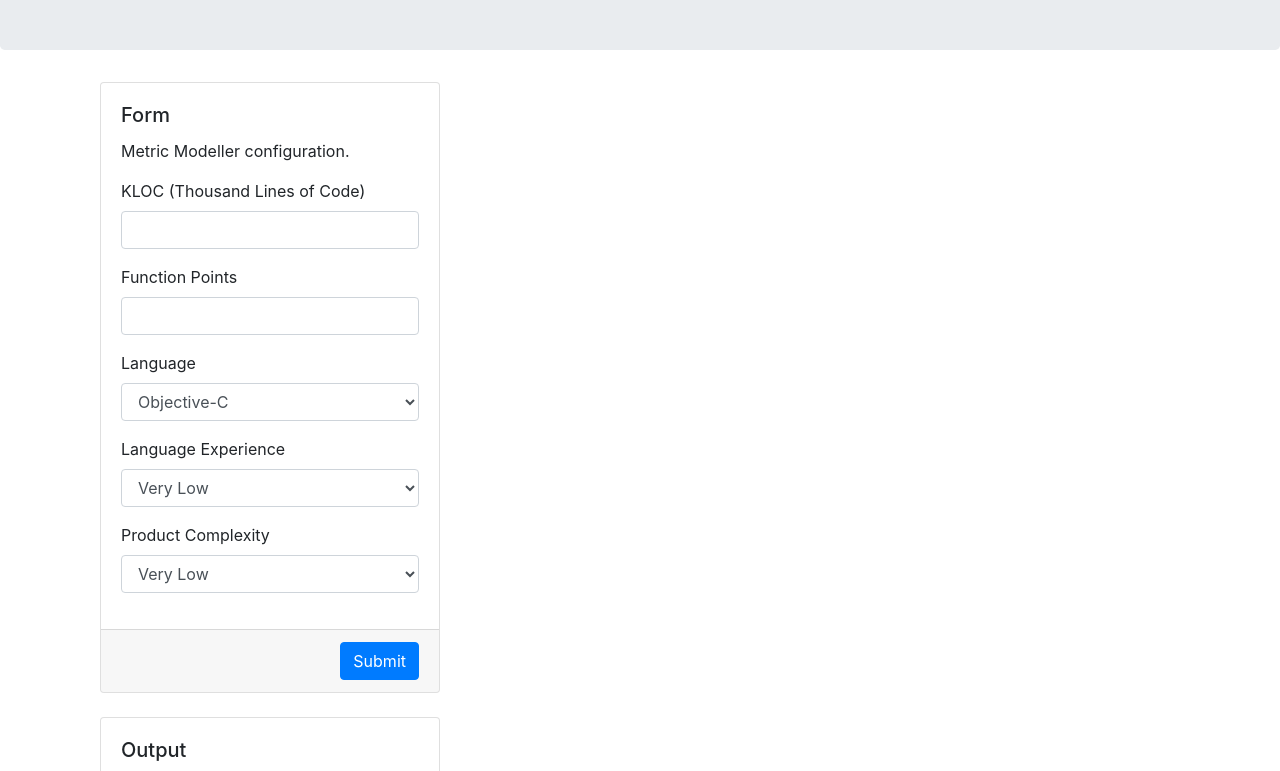
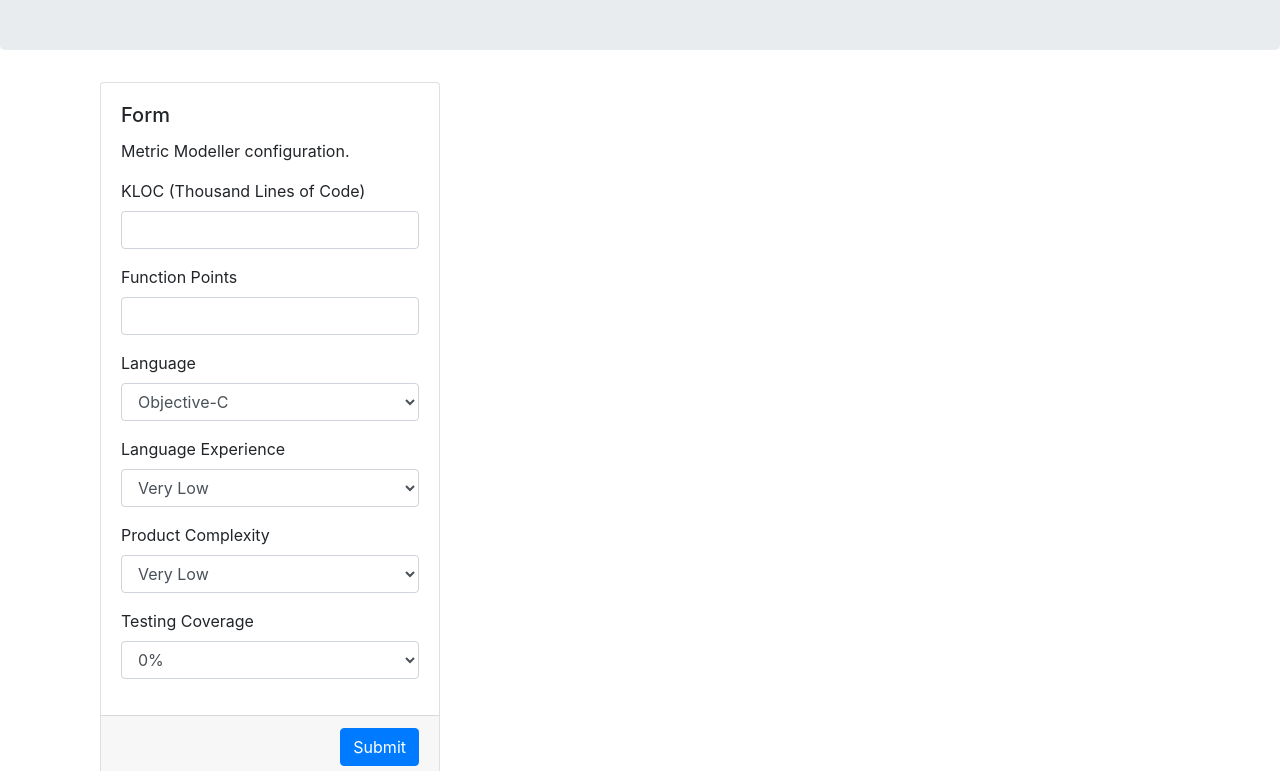
Before and after one commit to itsdatnguyen/metric-modeller, a plain HTML site: page index.html in a window 1280 px wide. Shown: the part 124-895 px from the top of the page. Drawn offline with nearby package versions, Linux system fonts and the light colour scheme.

Commit message:
Added testing coverage metric.

```diff
--- a/index.html
+++ b/index.html
@@ -57,7 +57,7 @@
                 </select>
               </div>
 
-			  <div class="form-group">
+			        <div class="form-group">
                 <label for="complexity">Product Complexity</label>
                 <select name="complexity" id="complexity" class="form-control" required>
                   <option value="0.70">Very Low</option>
@@ -65,7 +65,20 @@
                   <option value="1">Nominal</option>
                   <option value="1.15">High</option>
                   <option value="1.30">Very High</option>
-				  <option value="1.65">Extra High</option>
+				          <option value="1.65">Extra High</option>
+                </select>
+              </div>
+
+              <div class="form-group">
+                <label for="testing">Testing Coverage</label>
+                <select name="testing" id="testing" class="form-control" required>
+                  <option value="1">0%</option>
+                  <option value="1.25">25%</option>
+                  <option value="1.50">50%</option>
+                  <option value="1.75">75%</option>
+                  <option value="1.9">90%</option>
+                  <option value="1.95">95%</option>
+                  <option value="2">100%</option>
                 </select>
               </div>
 
--- a/main.js
+++ b/main.js
@@ -66,6 +66,9 @@ class MetricModeller {
     // Project complexity. A more complex project will take longer to complete.
     time = time * formData.complexity;
 
+    // Project testing coverage. A project with more testing code coverage will last much more longer.
+    time = time * formData.testing;
+
     return time;
   }
 }
@@ -78,7 +81,8 @@ function getFormData() {
     'fps',
     'language',
     'experience',
-	  'complexity'
+    'complexity',
+    'testing'
   ];
 
   for (var id of elementIds) {
```
